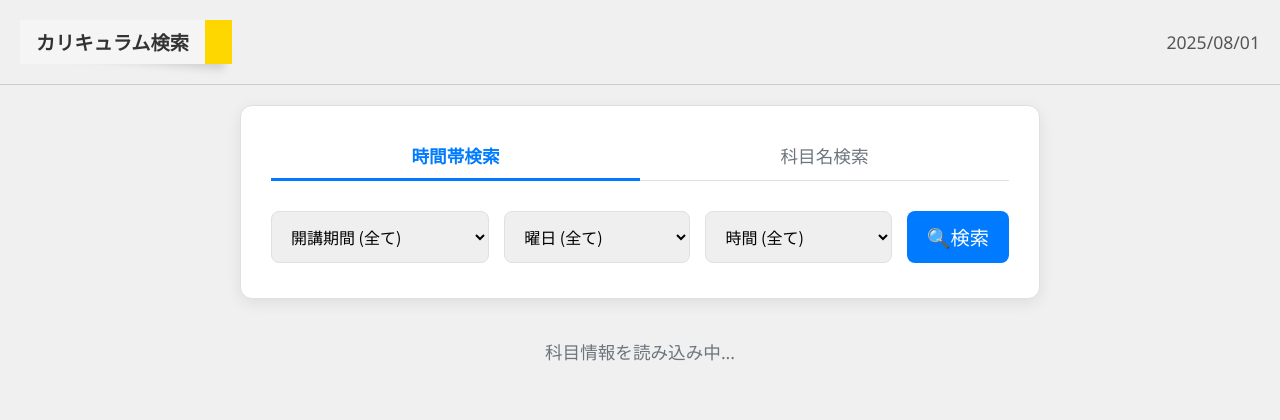
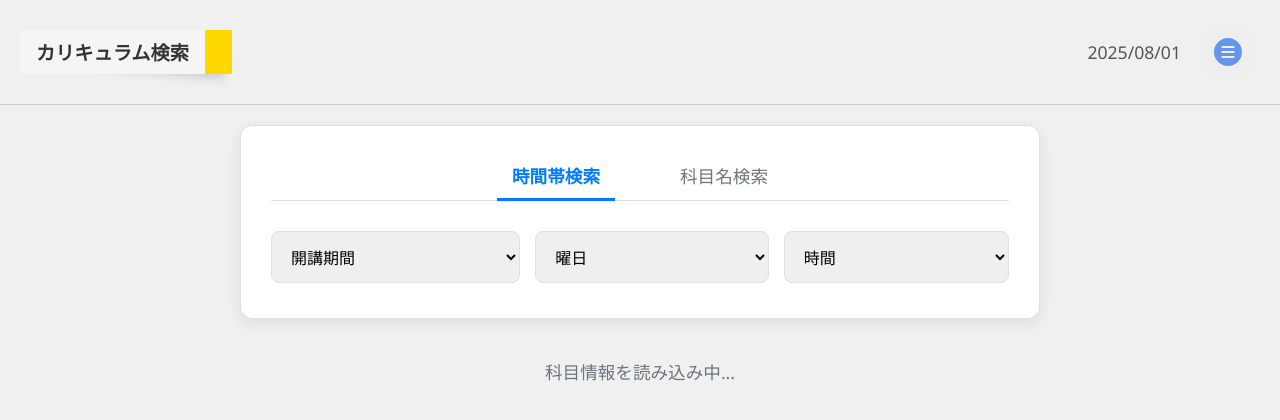
Before and after one commit to S2310008/B-3, a PHP site: page / in a window 1280 px wide. Shown: the top 420 px of the page. Run offline with PHP 8.4, Linux system fonts and the light colour scheme; some libraries are stand-ins or nearby versions.

Commit message:
ハンバーガーつけた

```diff
--- a/index.css
+++ b/index.css
@@ -19,6 +19,13 @@ body {
     box-sizing: border-box;
     border-bottom: 1px solid #ccc;
     margin-bottom: 20px;
+}
+
+/* ヘッダー右側の要素をまとめるためのスタイルを追加 */
+.header-right {
+    display: flex;
+    align-items: center;
+    gap: 15px; /* 日付とボタンの間の隙間 */
 }
 
 .fusen-2 {
@@ -54,6 +61,28 @@ body {
     color: #555;
 }
 
+.menu-button {
+    width: 64px;
+    height: 64px;
+    border-radius: 50%;
+    border: none;
+    cursor: pointer;
+    /* display: flex と align-items/justify-content は画像の中央揃えに便利なので残します */
+    display: flex;
+    justify-content: center;
+    align-items: center;
+    padding: 18px; /* アイコンのサイズに応じて調整 */
+    box-sizing: border-box;
+    transition: background-color 0.2s;
+}
+
+.menu-button img {
+    width: 100%; /* ボタンのサイズに対する画像の幅 */
+    height: auto;
+}
+
+
+
 /* --- ここからカリキュラム検索ページ用のスタイル --- */
 /* 検索コンテナ */
 .search-container {
@@ -70,12 +99,14 @@ body {
 /* 検索タブ */
 .search-tabs {
     display: flex;
+    justify-content: center;
+    gap: 50px;
     margin-bottom: 20px;
     border-bottom: 1px solid #e0e0e0;
 }
 
 .search-tab-button {
-    flex-grow: 1;
+    /* flex-grow: 1; */
     padding: 12px 15px;
     text-align: center;
     cursor: pointer;
@@ -111,6 +142,7 @@ body {
     flex-wrap: wrap;
     gap: 15px;
     align-items: center;
+    justify-content: center;
     padding: 10px 0;
 }
 .search-input-group input,
@@ -198,13 +230,19 @@ body {
         padding-right: 5px;
     }
 
+    .menu-button {
+        width: 58px;
+        height: 58px;
+        padding: 15px; /* スマートフォン用に少し調整 */
+    }
+
     .search-container {
         width: 95%;
         padding: 20px 15px;
     }
 
     .search-input-group {
-        flex-direction: column;
+        /* flex-direction: column; */
         align-items: stretch;
     }
 
--- a/index.html
+++ b/index.html
@@ -14,7 +14,13 @@
         <div class="fusen-2">
             <span class="home-text">カリキュラム検索</span>
         </div>
-        <div class="date" id="current-date"></div>
+
+        <div class="header-right">
+            <div class="date" id="current-date"></div>
+            <button class="menu-button" aria-label="メニューを開く">
+                <img src="image/ハンバーガーメニュー.svg" alt="メニューアイコン">
+            </button>
+        </div>
     </div>
 
     <div class="search-container">
@@ -26,13 +32,13 @@
         <div id="time-search-panel">
             <div class="search-input-group">
                 <select id="select-period-filter">
-                    <option value="全て">開講期間 (全て)</option>
+                    <option value="全て">開講期間</option>
                     <option value="前期">前期</option>
                     <option value="後期">後期</option>
                     <option value="通年">通年</option>
                 </select>
                 <select id="select-day-filter">
-                    <option value="全て">曜日 (全て)</option>
+                    <option value="全て">曜日</option>
                     <option value="月">月曜日</option>
                     <option value="火">火曜日</option>
                     <option value="水">水曜日</option>
@@ -40,7 +46,7 @@
                     <option value="金">金曜日</option>
                 </select>
                 <select id="select-time-filter">
-                    <option value="全て">時間 (全て)</option>
+                    <option value="全て">時間</option>
                     <option value="1">1時限</option>
                     <option value="2">2時限</option>
                     <option value="3">3時限</option>
@@ -48,14 +54,12 @@
                     <option value="5">5時限</option>
                     <option value="6">6時限</option>
                 </select>
-                <button id="search-button">🔍検索</button>
             </div>
         </div>
 
         <div id="name-search-panel" style="display: none;">
             <div class="search-input-group">
                 <input type="text" id="subject-name-input" placeholder="科目名を入力">
-                <button id="name-search-button">🔍検索</button>
             </div>
         </div>
     </div>
@@ -92,9 +96,7 @@
         const selectPeriodFilter = document.getElementById('select-period-filter');
         const selectDayFilter = document.getElementById('select-day-filter');
         const selectTimeFilter = document.getElementById('select-time-filter');
-        const searchButton = document.getElementById('search-button');
         const subjectNameInput = document.getElementById('subject-name-input');
-        const nameSearchButton = document.getElementById('name-search-button');
         let allSubjectsData = {};
         function mapOfferingDivision(division) {
             if (!division) return '不明';
@@ -209,14 +211,10 @@
             timeSearchPanel.style.display = 'none';
             applyCurrentSearchFilter();
         });
-        searchButton.addEventListener('click', applyCurrentSearchFilter);
-        nameSearchButton.addEventListener('click', applyCurrentSearchFilter);
         selectPeriodFilter.addEventListener('change', applyCurrentSearchFilter);
         selectDayFilter.addEventListener('change', applyCurrentSearchFilter);
         selectTimeFilter.addEventListener('change', applyCurrentSearchFilter);
-        subjectNameInput.addEventListener('keyup', (event) => {
-            if (event.key === 'Enter') applyCurrentSearchFilter();
-        });
+        subjectNameInput.addEventListener('keyup', applyCurrentSearchFilter);
         fetchSubjects();
     </script>
 
```
